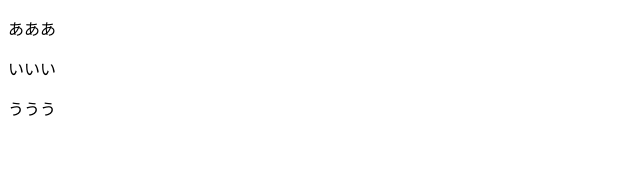
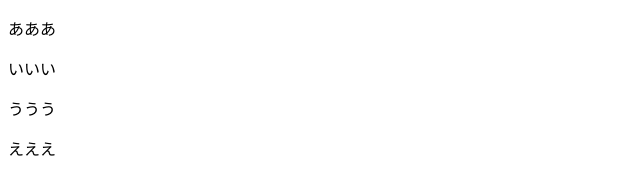
Before and after one commit to maryongg/github-handson, a plain HTML site: page index.html in a window 1280 px wide. Shown: the full height of the page, 0-640 px from the left. Drawn offline with Linux system fonts and the light colour scheme.

Commit message:
えええ追加

```diff
--- a/index.html
+++ b/index.html
@@ -7,6 +7,7 @@
     <p>あああ</p>
     <p>いいい</p>
     <p>ううう</p>
+    <p>えええ</p>
 
 </head>
 <body>
```
